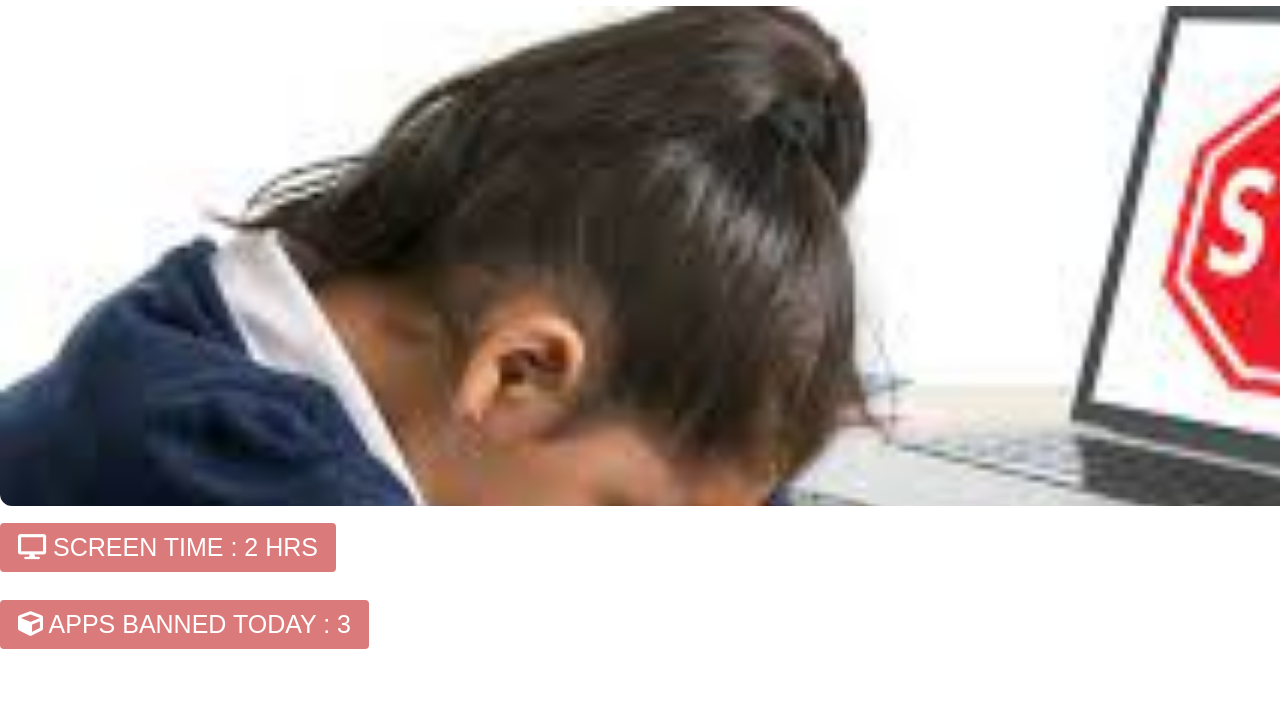
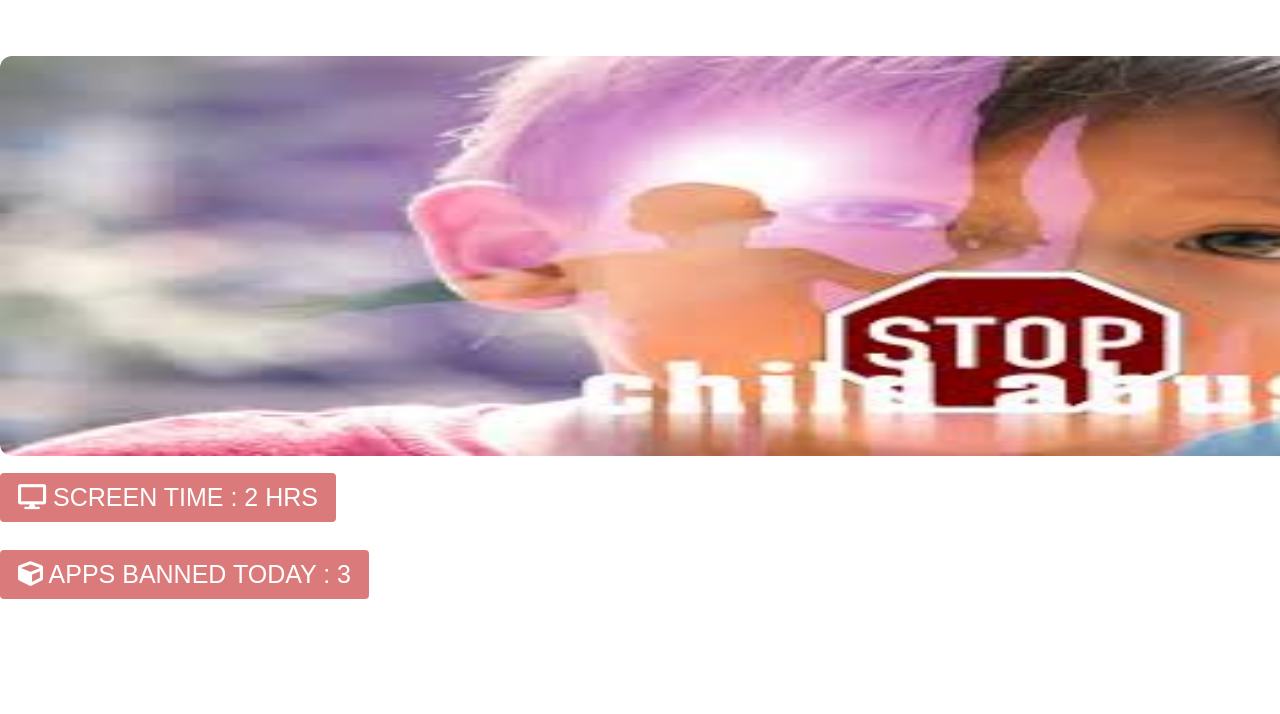
Before and after one commit to sharma-v10/IEM-HACKS, a plain HTML site: page index.html in a window 1280 px wide. Shown: the part 86-800 px from the top of the page. Drawn offline with Linux system fonts and the light colour scheme.

Commit message:
initial commit

```diff
--- a/index.html
+++ b/index.html
@@ -48,7 +48,7 @@
   <section class="home" id="home">
     <div class="home-content">
       <div class="center">
-        <img src="Images/images.jpg" alt="">
+        <img src="Images/child.jpg" alt="">
       </div>
       <div class="right">
         <div class="button">
--- a/style.css
+++ b/style.css
@@ -166,9 +166,9 @@ nav.sticky .menu-btn {
 }
 
 .home .center img {
-  height: 500px;
-  width: 1600px;
-  object-fit: cover;
+  height: 400px;
+  width: 1500px;
+  object-fit: center;
   border-radius: 12px;
 }
 
```
Also changed, not shown: Images/child.jpg (added).
